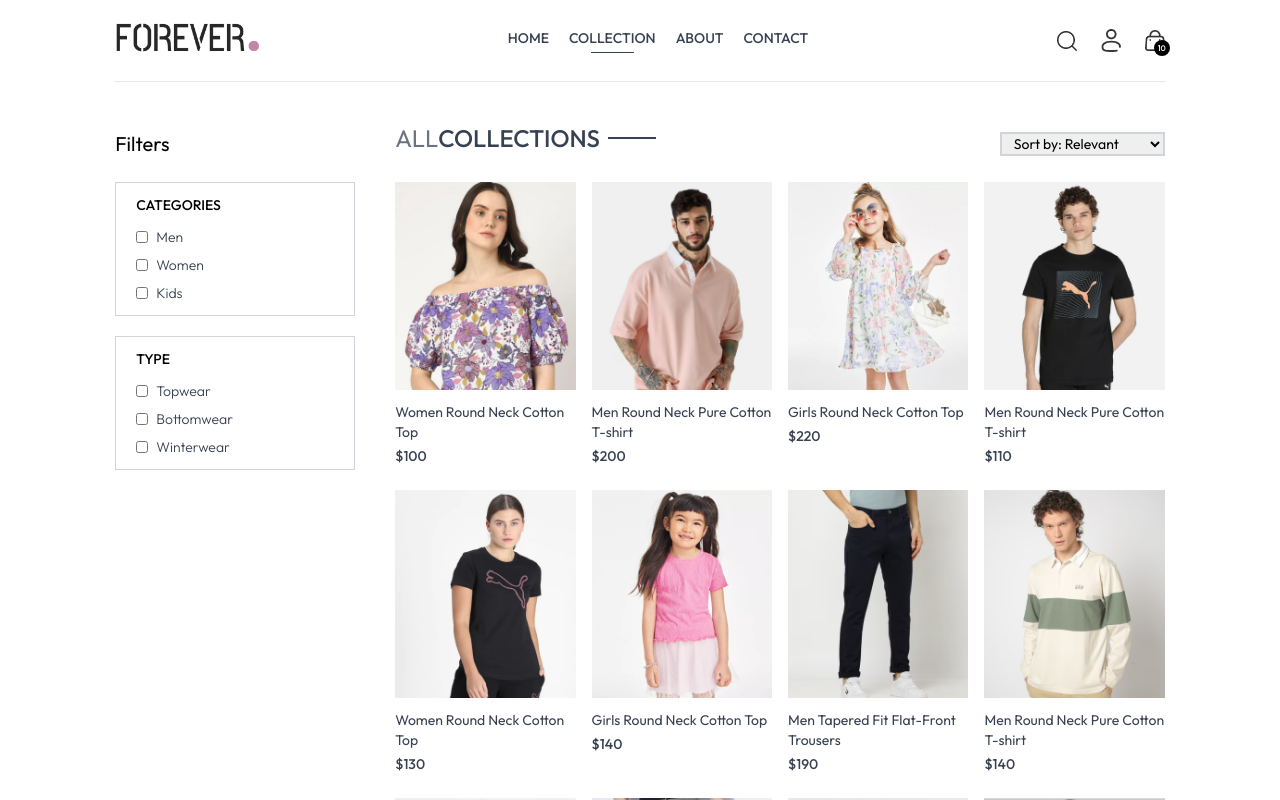
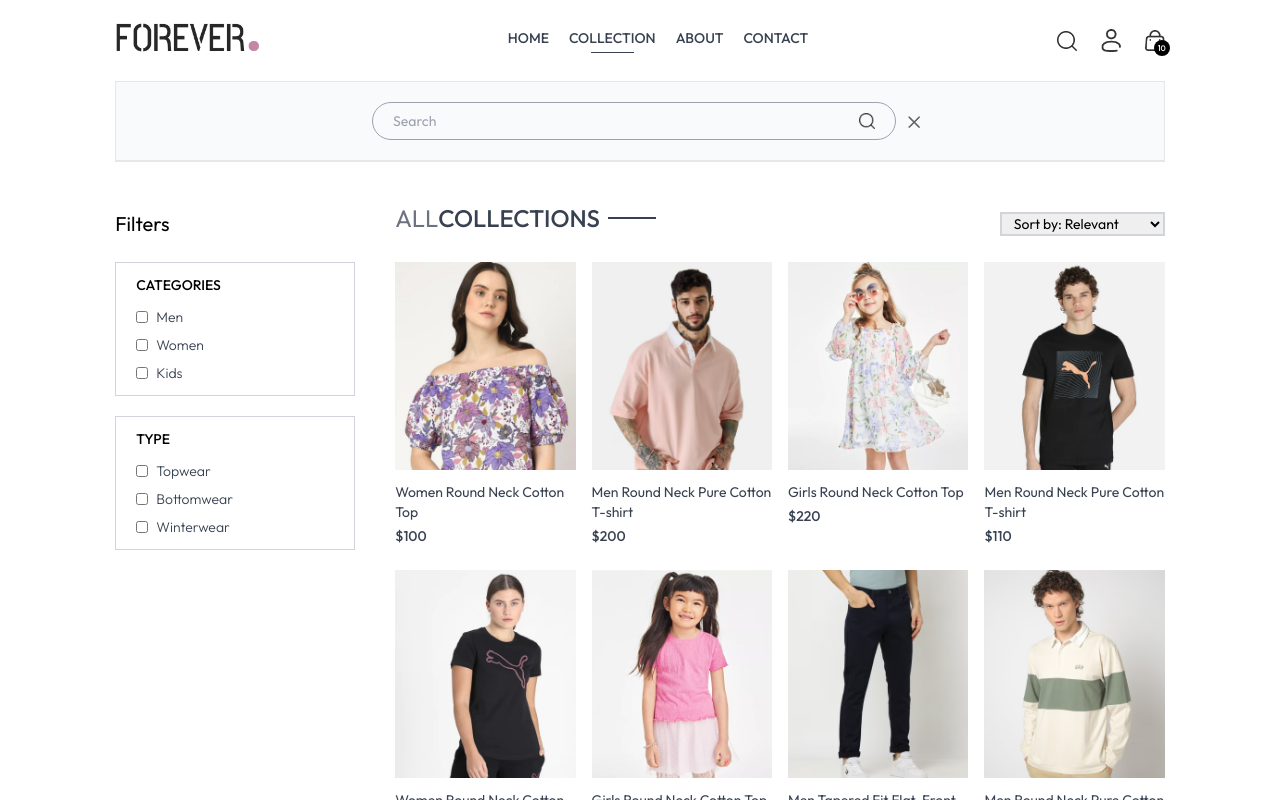
Before and after one commit to AmirUkbazgi1986/EcommerceProjectWithMERN, a React (Vite) app in the folder Frontend/: page /collection in a window 1280 px wide. Both pictures are taken after a click on the picture 1066 px from the left and 40 px from the top of the page. Shown: the top 800 px of the page. Built offline with nearby package versions, Linux system fonts and the light colour scheme.

Commit message:
searchbar is added

```diff
--- a/Frontend/src/Layout/AppLayout.jsx
+++ b/Frontend/src/Layout/AppLayout.jsx
@@ -2,12 +2,14 @@
 import Navbar from "../components/Navbar";
 import { ShopContextProvider } from "../context/ShopContext";
 import Footer from "../components/Footer";
+import SearchBar from "../components/SearchBar";
 
 function AppLayout() {
   return (
     <ShopContextProvider>
       <div className="px-4 sm:px-[5vw] md:px-[7vw] lg:px-[9vw]">
         <Navbar />
+        <SearchBar />
         <Outlet />
         <Footer />
       </div>
--- a/Frontend/src/components/Navbar.jsx
+++ b/Frontend/src/components/Navbar.jsx
@@ -1,9 +1,11 @@
 import { useState } from "react";
 import { Link, NavLink } from "react-router-dom";
 import { assets } from "../assets/assets";
+import { useShopContext } from "../context/ShopContext";
 
 function Navbar() {
   const [visible, setVisible] = useState(false);
+  const { setShowSearch } = useShopContext();
   return (
     <div className="flex items-center justify-between py-5 font-medium">
       <Link to="/">
@@ -33,6 +35,7 @@
           alt="
         search image"
           className="w-5 cursor-pointer"
+          onClick={() => setShowSearch(true)}
         />
         <div className="group relative">
           <img
--- /dev/null
+++ b/Frontend/src/components/SearchBar.jsx
@@ -0,0 +1,42 @@
+import { useLocation } from "react-router-dom";
+import { assets } from "../assets/assets";
+import { useShopContext } from "../context/ShopContext";
+import { useEffect, useState } from "react";
+
+function SearchBar() {
+  const [visible, setVisible] = useState(false);
+  const { search, setSearch, showSearch, setShowSearch } = useShopContext();
+  const location = useLocation();
+
+  useEffect(() => {
+    // console.log(location.pathname);
+    if (location.pathname.includes("collection")) {
+      setVisible(true);
+    } else {
+      setVisible(false);
+    }
+  }, [location]);
+
+  return visible && showSearch ? (
+    <div className="border border-b bg-gray-50 text-center">
+      <div className="inline-flex items-center justify-center border border-gray-400 px-5 py-2 my-5 mx-3 rounded-full  w-3/4 sm:w-1/2">
+        <input
+          type="text"
+          value={search}
+          onChange={(e) => setSearch(e.target.value)}
+          placeholder="Search"
+          className="flex-1 outline-none bg-inherit text-sm"
+        />
+        <img src={assets.search_icon} alt="search image" className="w-4" />
+      </div>
+      <img
+        src={assets.cross_icon}
+        alt="cross image"
+        className="inline w-3 cursor-pointer"
+        onClick={() => setShowSearch(false)}
+      />
+    </div>
+  ) : null;
+}
+
+export default SearchBar;
--- a/Frontend/src/context/ShopContext.jsx
+++ b/Frontend/src/context/ShopContext.jsx
@@ -1,15 +1,22 @@
-import { createContext, useContext } from "react";
+import { createContext, useContext, useState } from "react";
 import { products } from "../assets/assets";
 
 const ShopContext = createContext();
 
 const ShopContextProvider = ({ children }) => {
+  const [search, setSearch] = useState("");
+  const [showSearch, setShowSearch] = useState(false);
+
   const currency = "$";
   const delviery_fee = 10;
   const value = {
     products,
     currency,
     delviery_fee,
+    search,
+    setSearch,
+    showSearch,
+    setShowSearch,
   };
   return <ShopContext.Provider value={value}>{children}</ShopContext.Provider>;
 };
--- a/Frontend/src/pages/Collection.jsx
+++ b/Frontend/src/pages/Collection.jsx
@@ -1,4 +1,4 @@
-import { useEffect, useState } from "react";
+import { useCallback, useEffect, useState } from "react";
 import { useShopContext } from "../context/ShopContext";
 import { assets } from "../assets/assets";
 import Title from "../components/Title";
@@ -10,7 +10,7 @@
   const [categories, setCategories] = useState([]);
   const [subCategories, setSubCategories] = useState([]);
   const [sortType, setSortType] = useState("relevant");
-  const { products } = useShopContext();
+  const { products, showSearch, search } = useShopContext();
 
   const toggleCategory = (e) => {
     if (categories.includes(e.target.value)) {
@@ -29,8 +29,14 @@
     }
   };
 
-  const applyFilter = () => {
+  const applyFilter = useCallback(() => {
     let productsCopy = products.slice();
+
+    if (showSearch && search) {
+      productsCopy = productsCopy.filter((item) =>
+        item.name.toLowerCase().includes(search.toLowerCase()),
+      );
+    }
 
     if (categories.length > 0) {
       productsCopy = productsCopy.filter((item) =>
@@ -43,9 +49,9 @@
       );
     }
     setFilterProducts(productsCopy);
-  };
+  }, [products, categories, subCategories, showSearch, search]);
 
-  const sortProduct = () => {
+  const sortProduct = useCallback(() => {
     let filterProductCopy = filterProducts.slice();
     switch (sortType) {
       case "low-high":
@@ -58,11 +64,11 @@
         applyFilter();
         break;
     }
-  };
+  }, [filterProducts, applyFilter, sortType]);
 
   useEffect(() => {
     applyFilter();
-  }, [categories, subCategories]);
+  }, [categories, subCategories, showSearch, search, applyFilter]);
 
   useEffect(() => {
     sortProduct();
```
